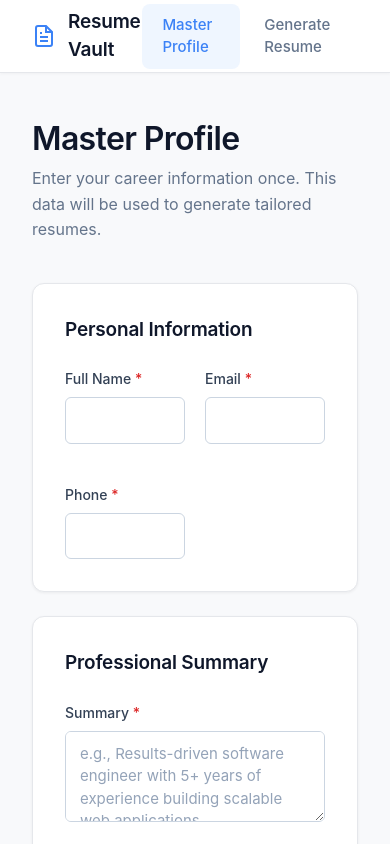
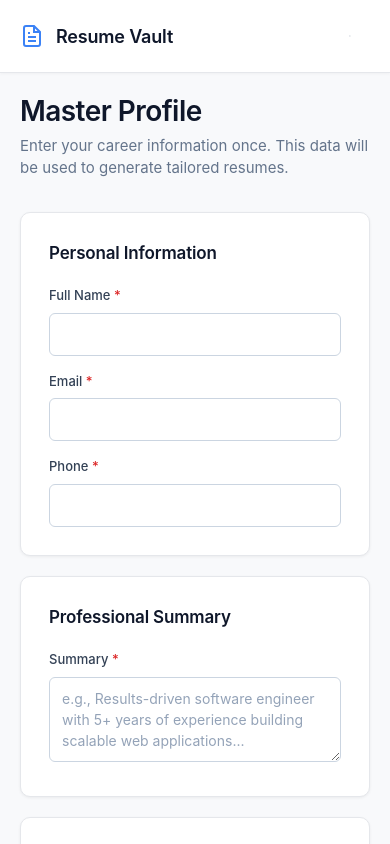
Before and after one commit to kavin256/resume_vault, a Vue app in the folder frontend/: page /profile in a window 390 px wide. Shown: the top 844 px of the page. Built offline with nearby package versions, Linux system fonts and the light colour scheme.

Commit message:
removed extra padding and vertical menu

```diff
--- a/frontend/src/App.vue
+++ b/frontend/src/App.vue
@@ -1,7 +1,9 @@
 <template>
   <div id="app">
     <AppNav />
-    <router-view />
+    <main class="main-content">
+      <router-view />
+    </main>
   </div>
 </template>
 
@@ -49,5 +51,28 @@ body {
   margin: 0 !important;
   padding: 0 !important;
   text-align: left !important;
+  display: flex;
+  width: 100vw;
+  overflow-x: hidden;
+}
+
+.main-content {
+  flex: 1;
+  margin-left: 260px;
+  min-height: 100vh;
+  background: #f8f9fb;
+  overflow-x: hidden;
+}
+
+/* Mobile responsive */
+@media (max-width: 768px) {
+  #app {
+    flex-direction: column;
+  }
+
+  .main-content {
+    margin-left: 0;
+    margin-top: 72px;
+  }
 }
 </style>
--- a/frontend/src/components/AppNav.vue
+++ b/frontend/src/components/AppNav.vue
@@ -1,6 +1,7 @@
 <template>
-  <nav class="app-nav">
-    <div class="nav-container">
+  <nav class="app-nav" :class="{ 'mobile-open': mobileMenuOpen }">
+    <!-- Mobile Header -->
+    <div class="mobile-header">
       <div class="nav-brand">
         <svg width="24" height="24" viewBox="0 0 24 24" fill="none" stroke="currentColor" stroke-width="2">
           <path d="M14 2H6a2 2 0 00-2 2v16a2 2 0 002 2h12a2 2 0 002-2V8z"></path>
@@ -11,71 +12,136 @@
         </svg>
         <span class="brand-text">Resume Vault</span>
       </div>
+      <button @click="toggleMobileMenu" class="mobile-menu-btn" aria-label="Toggle menu">
+        <svg v-if="!mobileMenuOpen" width="24" height="24" viewBox="0 0 24 24" fill="none" stroke="currentColor" stroke-width="2">
+          <line x1="3" y1="12" x2="21" y2="12"></line>
+          <line x1="3" y1="6" x2="21" y2="6"></line>
+          <line x1="3" y1="18" x2="21" y2="18"></line>
+        </svg>
+        <svg v-else width="24" height="24" viewBox="0 0 24 24" fill="none" stroke="currentColor" stroke-width="2">
+          <line x1="18" y1="6" x2="6" y2="18"></line>
+          <line x1="6" y1="6" x2="18" y2="18"></line>
+        </svg>
+      </button>
+    </div>
+
+    <!-- Sidebar Navigation -->
+    <div class="nav-sidebar">
+      <div class="nav-brand-desktop">
+        <svg width="28" height="28" viewBox="0 0 24 24" fill="none" stroke="currentColor" stroke-width="2">
+          <path d="M14 2H6a2 2 0 00-2 2v16a2 2 0 002 2h12a2 2 0 002-2V8z"></path>
+          <polyline points="14 2 14 8 20 8"></polyline>
+          <line x1="16" y1="13" x2="8" y2="13"></line>
+          <line x1="16" y1="17" x2="8" y2="17"></line>
+          <polyline points="10 9 9 9 8 9"></polyline>
+        </svg>
+        <span class="brand-text">Resume Vault</span>
+      </div>
 
       <div class="nav-links">
-        <router-link to="/profile" class="nav-link">
-          Master Profile
+        <router-link to="/profile" class="nav-link" @click="closeMobileMenu">
+          <svg width="20" height="20" viewBox="0 0 24 24" fill="none" stroke="currentColor" stroke-width="2">
+            <path d="M20 21v-2a4 4 0 00-4-4H8a4 4 0 00-4 4v2"></path>
+            <circle cx="12" cy="7" r="4"></circle>
+          </svg>
+          <span>Master Profile</span>
         </router-link>
-        <router-link to="/generate" class="nav-link">
-          Generate Resume
+        <router-link to="/generate" class="nav-link" @click="closeMobileMenu">
+          <svg width="20" height="20" viewBox="0 0 24 24" fill="none" stroke="currentColor" stroke-width="2">
+            <path d="M14 2H6a2 2 0 00-2 2v16a2 2 0 002 2h12a2 2 0 002-2V8z"></path>
+            <polyline points="14 2 14 8 20 8"></polyline>
+          </svg>
+          <span>Generate Resume</span>
         </router-link>
       </div>
     </div>
   </nav>
 </template>
 
-<style scoped>
-.app-nav {
-  background: #ffffff;
-  border-bottom: 1px solid #e5e7eb;
-  box-shadow: 0 1px 3px rgba(0, 0, 0, 0.04);
-  position: sticky;
-  top: 0;
-  z-index: 100;
-  width: 100%;
+<script setup>
+import { ref } from 'vue'
+
+const mobileMenuOpen = ref(false)
+
+function toggleMobileMenu() {
+  mobileMenuOpen.value = !mobileMenuOpen.value
 }
 
-.nav-container {
-  max-width: 1400px;
-  margin: 0 auto;
-  padding: 0 32px;
-  height: 72px;
-  display: flex;
-  align-items: center;
-  justify-content: space-between;
+function closeMobileMenu() {
+  mobileMenuOpen.value = false
+}
+</script>
+
+<style scoped>
+/* Mobile Header (hidden on desktop) */
+.mobile-header {
+  display: none;
 }
 
-.nav-brand {
+/* Desktop Sidebar */
+.app-nav {
+  position: fixed;
+  left: 0;
+  top: 0;
+  height: 100vh;
+  width: 260px;
+  background: #ffffff;
+  border-right: 1px solid #e5e7eb;
+  box-shadow: 2px 0 8px rgba(0, 0, 0, 0.04);
+  z-index: 100;
+  overflow-y: auto;
+}
+
+.nav-sidebar {
+  display: flex;
+  flex-direction: column;
+  padding: 32px 0;
+  height: 100%;
+}
+
+.nav-brand-desktop {
   display: flex;
   align-items: center;
   gap: 12px;
   color: #0f172a;
+  padding: 0 24px;
+  margin-bottom: 40px;
 }
 
-.nav-brand svg {
+.nav-brand-desktop svg {
   flex-shrink: 0;
   color: #3b82f6;
 }
 
 .brand-text {
-  font-size: 19px;
+  font-size: 20px;
   font-weight: 600;
   letter-spacing: -0.01em;
 }
 
 .nav-links {
   display: flex;
+  flex-direction: column;
   gap: 4px;
+  padding: 0 16px;
 }
 
 .nav-link {
-  padding: 10px 20px;
+  display: flex;
+  align-items: center;
+  gap: 12px;
+  padding: 12px 16px;
   font-size: 15px;
   font-weight: 500;
   color: #64748b;
   text-decoration: none;
   border-radius: 8px;
   transition: all 0.15s ease;
+}
+
+.nav-link svg {
+  flex-shrink: 0;
+  color: currentColor;
 }
 
 .nav-link:hover {
@@ -87,4 +153,79 @@
   color: #3b82f6;
   background: #eff6ff;
 }
+
+/* Mobile Styles */
+@media (max-width: 768px) {
+  .app-nav {
+    position: fixed;
+    top: 0;
+    left: 0;
+    right: 0;
+    height: auto;
+    width: 100%;
+    border-right: none;
+    border-bottom: 1px solid #e5e7eb;
+    box-shadow: 0 1px 3px rgba(0, 0, 0, 0.04);
+  }
+
+  .mobile-header {
+    display: flex;
+    align-items: center;
+    justify-content: space-between;
+    padding: 16px 20px;
+    background: #ffffff;
+  }
+
+  .nav-brand {
+    display: flex;
+    align-items: center;
+    gap: 12px;
+    color: #0f172a;
+  }
+
+  .nav-brand svg {
+    flex-shrink: 0;
+    color: #3b82f6;
+  }
+
+  .mobile-menu-btn {
+    display: flex;
+    align-items: center;
+    justify-content: center;
+    width: 40px;
+    height: 40px;
+    background: transparent;
+    border: none;
+    color: #64748b;
+    cursor: pointer;
+    border-radius: 6px;
+    transition: all 0.15s ease;
+  }
+
+  .mobile-menu-btn:hover {
+    background: #f8fafc;
+    color: #0f172a;
+  }
+
+  .nav-sidebar {
+    display: none;
+    padding: 16px 0 24px;
+  }
+
+  .app-nav.mobile-open .nav-sidebar {
+    display: flex;
+  }
+
+  .nav-brand-desktop {
+    display: none;
+  }
+
+  .nav-links {
+    padding: 0 20px;
+  }
+
+  .brand-text {
+    font-size: 18px;
+  }
+}
 </style>
--- a/frontend/src/views/GenerateView.vue
+++ b/frontend/src/views/GenerateView.vue
@@ -221,55 +221,77 @@ function downloadFile(base64Data, filename, mimeType) {
 
 <style scoped>
 .generate-view {
-  max-width: 1000px;
-  margin: 0 auto;
-  padding: 48px 32px 64px;
+  width: 100%;
+  max-width: none;
+  margin: 0;
+  padding: 40px 48px 64px 48px;
+}
+
+@media (max-width: 1024px) {
+  .generate-view {
+    padding: 32px 32px 64px 32px;
+  }
+}
+
+@media (max-width: 768px) {
+  .generate-view {
+    padding: 24px 20px 48px 20px;
+  }
 }
 
 .page-header {
-  margin-bottom: 40px;
+  margin-bottom: 32px;
 }
 
 .page-header h1 {
-  font-size: 32px;
+  font-size: 28px;
   font-weight: 600;
   color: #0f172a;
-  margin: 0 0 10px 0;
+  margin: 0 0 8px 0;
   letter-spacing: -0.02em;
 }
 
 .page-description {
-  font-size: 16px;
+  font-size: 15px;
   color: #64748b;
   margin: 0;
-  line-height: 1.6;
+  line-height: 1.5;
 }
 
 .card {
+  width: 100%;
   background: #ffffff;
-  border-radius: 12px;
+  border-radius: 10px;
   border: 1px solid #e5e7eb;
-  padding: 32px;
+  padding: 28px;
   box-shadow: 0 1px 3px rgba(0, 0, 0, 0.06);
+  margin-bottom: 20px;
 }
 
 .section-title {
-  font-size: 19px;
+  font-size: 17px;
   font-weight: 600;
   color: #0f172a;
-  margin: 0 0 20px 0;
+  margin: 0 0 18px 0;
   letter-spacing: -0.01em;
 }
 
 .form-row {
   display: grid;
   grid-template-columns: 1fr 1fr;
-  gap: 20px;
-  margin-bottom: 20px;
+  gap: 16px;
+  margin-bottom: 16px;
+}
+
+@media (max-width: 640px) {
+  .form-row {
+    grid-template-columns: 1fr;
+    gap: 0;
+  }
 }
 
 .form-group {
-  margin-bottom: 20px;
+  margin-bottom: 16px;
 }
 
 .form-group:last-child {
@@ -278,9 +300,9 @@ function downloadFile(base64Data, filename, mimeType) {
 
 label {
   display: block;
-  margin-bottom: 8px;
+  margin-bottom: 7px;
   font-weight: 500;
-  font-size: 14px;
+  font-size: 13px;
   color: #334155;
 }
 
@@ -290,11 +312,11 @@ label {
 
 input {
   width: 100%;
-  padding: 11px 14px;
+  padding: 10px 12px;
   border: 1px solid #cbd5e1;
   border-radius: 6px;
   font-family: inherit;
-  font-size: 15px;
+  font-size: 14px;
   font-weight: 400;
   color: #0f172a;
   background: #ffffff;
@@ -315,11 +337,11 @@ input::placeholder {
 
 textarea {
   width: 100%;
-  padding: 14px;
+  padding: 12px;
   border: 1px solid #cbd5e1;
   border-radius: 6px;
   font-family: 'SF Mono', Monaco, 'Cascadia Code', monospace;
-  font-size: 14px;
+  font-size: 13px;
   font-weight: 400;
   color: #0f172a;
   background: #ffffff;
@@ -341,12 +363,12 @@ textarea::placeholder {
 
 /* TODO: Remove this style before production */
 .jd-actions {
-  margin-top: 16px;
+  margin-top: 12px;
   text-align: left;
 }
 
 .generate-section {
-  margin-top: 24px;
+  margin-top: 20px;
   text-align: center;
 }
 
@@ -446,6 +468,12 @@ textarea::placeholder {
   gap: 12px;
 }
 
+@media (max-width: 640px) {
+  .download-buttons {
+    flex-direction: column;
+  }
+}
+
 .btn-download {
   background: #475569;
   color: white;
--- a/frontend/src/views/ProfileView.vue
+++ b/frontend/src/views/ProfileView.vue
@@ -168,52 +168,73 @@ Junior Software Developer | StartupCo | 2018 - 2019
 
 <style scoped>
 .profile-view {
-  max-width: 1000px;
-  margin: 0 auto;
-  padding: 48px 32px 64px;
+  width: 100%;
+  max-width: none;
+  margin: 0;
+  padding: 40px 48px 64px 48px;
+}
+
+@media (max-width: 1024px) {
+  .profile-view {
+    padding: 32px 32px 64px 32px;
+  }
+}
+
+@media (max-width: 768px) {
+  .profile-view {
+    padding: 24px 20px 48px 20px;
+  }
 }
 
 .page-header {
-  margin-bottom: 40px;
+  margin-bottom: 32px;
 }
 
 .page-header h1 {
-  font-size: 32px;
+  font-size: 28px;
   font-weight: 600;
   color: #0f172a;
-  margin: 0 0 10px 0;
+  margin: 0 0 8px 0;
   letter-spacing: -0.02em;
 }
 
 .page-description {
-  font-size: 16px;
+  font-size: 15px;
   color: #64748b;
   margin: 0;
-  line-height: 1.6;
+  line-height: 1.5;
 }
 
 .card {
+  width: 100%;
   background: #ffffff;
-  border-radius: 12px;
+  border-radius: 10px;
   border: 1px solid #e5e7eb;
-  padding: 32px;
-  margin-bottom: 24px;
+  padding: 28px;
+  margin-bottom: 20px;
   box-shadow: 0 1px 3px rgba(0, 0, 0, 0.06);
 }
 
 .section-title {
-  font-size: 19px;
+  font-size: 17px;
   font-weight: 600;
   color: #0f172a;
-  margin: 0 0 24px 0;
+  margin: 0 0 20px 0;
   letter-spacing: -0.01em;
 }
 
 .form-row {
   display: grid;
   grid-template-columns: 1fr 1fr;
-  gap: 20px;
-  margin-bottom: 20px;
+  gap: 16px;
+  margin-bottom: 16px;
+}
+
+@media (max-width: 640px) {
+  .form-row {
+    grid-template-columns: 1fr;
+    gap: 0;
+  }
 }
 
 .form-row:last-child {
@@ -221,7 +242,7 @@ Junior Software Developer | StartupCo | 2018 - 2019
 }
 
 .form-group {
-  margin-bottom: 20px;
+  margin-bottom: 16px;
 }
 
 .form-group:last-child {
@@ -230,9 +251,9 @@ Junior Software Developer | StartupCo | 2018 - 2019
 
 label {
   display: block;
-  margin-bottom: 8px;
+  margin-bottom: 7px;
   font-weight: 500;
-  font-size: 14px;
+  font-size: 13px;
   color: #334155;
 }
 
@@ -243,11 +264,11 @@ label {
 input,
 textarea {
   width: 100%;
-  padding: 11px 14px;
+  padding: 10px 12px;
   border: 1px solid #cbd5e1;
   border-radius: 6px;
   font-family: inherit;
-  font-size: 15px;
+  font-size: 14px;
   font-weight: 400;
   color: #0f172a;
   background: #ffffff;
@@ -269,10 +290,21 @@ textarea::placeholder {
 }
 
 .action-footer {
-  margin-top: 32px;
+  margin-top: 24px;
   display: flex;
   justify-content: flex-end;
   gap: 12px;
+}
+
+@media (max-width: 640px) {
+  .action-footer {
+    flex-direction: column-reverse;
+  }
+
+  .btn {
+    width: 100%;
+    text-align: center;
+  }
 }
 
 .btn {
```
Also changed, not shown: 1 other file (tests, documents, lock files or other folders).
